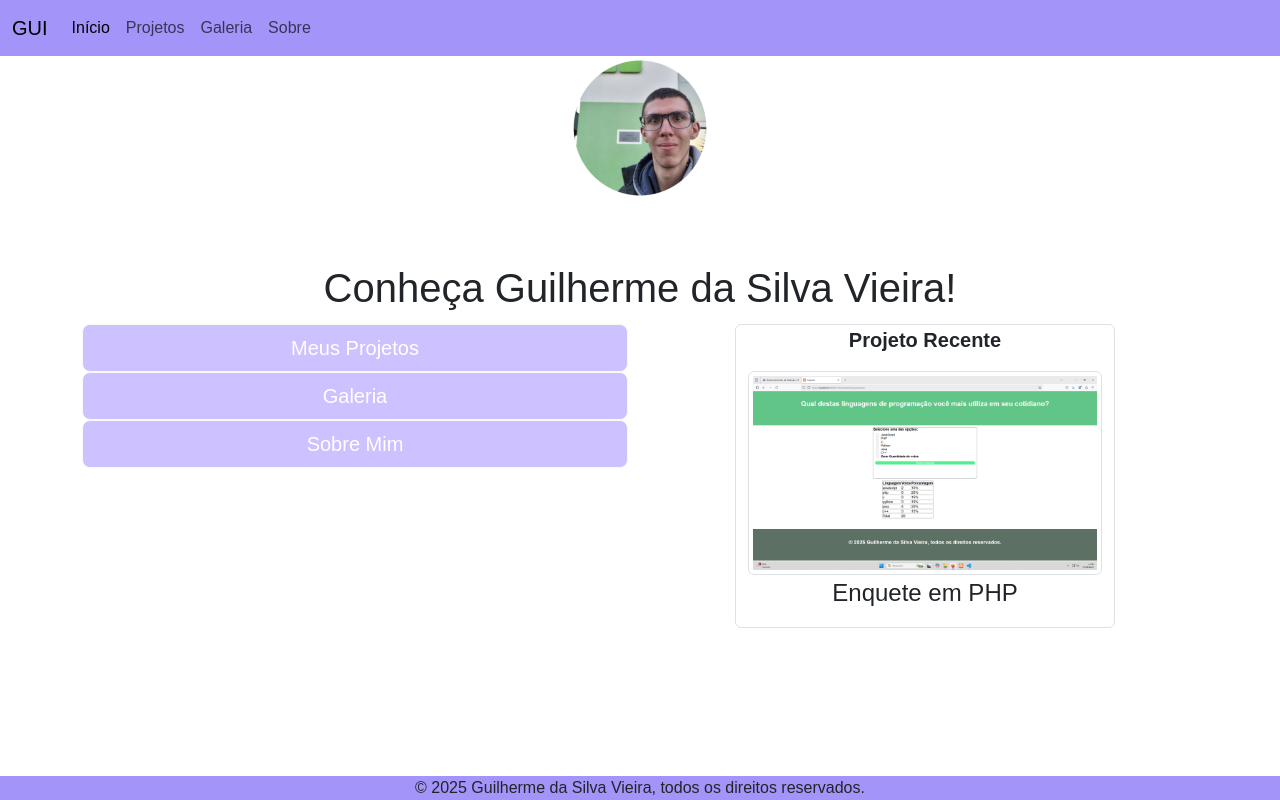
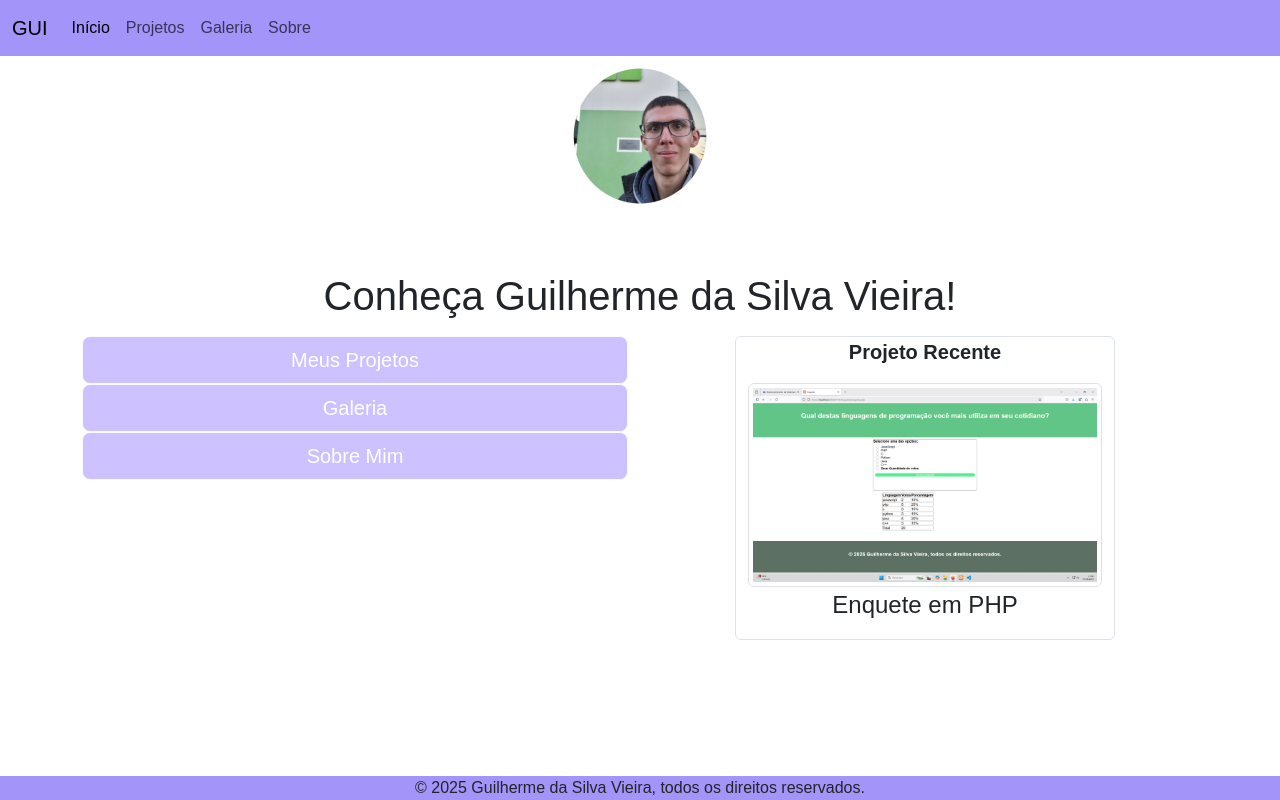
Before and after one commit to guilherme-da-silva-vieira/guilherme-da-silva-vieira.github.io, a plain HTML site: page index.html in a window 1280 px wide. Drawn offline with nearby package versions, Linux system fonts and the light colour scheme.

Commit message:
ajustando a página inicial

```diff
--- a/index.html
+++ b/index.html
@@ -50,19 +50,19 @@
         </nav>
   </header>
   <main>
-	  <div class="text-center m-2">
+	  <div class="text-center my-3">
 	      <p><img src="img/guilherme244.png" class="" alt="imagem com o Guilherme da Silva Vieira no IFSC câmpus Lages" loading="lazy"></p>
 	      <h1>Conheça Guilherme da Silva Vieira!</h1>
 	  </div>
 	  <div class="container">
 	      <div class="row">
-		  <div class="col-md-6 col-12 mt-1">
+		  <div class="col-md-6 col-12">
 		      <a href="projetos/projetos.html" class="btn btn-light bg-purple2 text-white btn-lg w-100">Meus Projetos</a>
 		      <a href="galeria/galeria.html" class="btn btn-light bg-purple2 text-white btn-lg w-100">Galeria</a>
 		      <a href="sobre/sobre.html" class="btn btn-light bg-purple2 text-white btn-lg w-100">Sobre Mim</a>
 		      <!-- <a href="projetos.html" class="btn btn-light bg-purple2 text-white btn-lg w-100">Base class</a> -->
 		  </div>
-		  <div class="col-7 col-md-4 border rounded m-auto mt-1">
+		  <div class="col-7 col-md-4 border rounded m-auto">
 		      <div class="text-center">
 			  <p class="fs-5 fw-bolder">Projeto Recente</p>
 			  <img src="img/projeto_recente.png" alt="projeto recente" class="img-thumbnail rounded">
```
